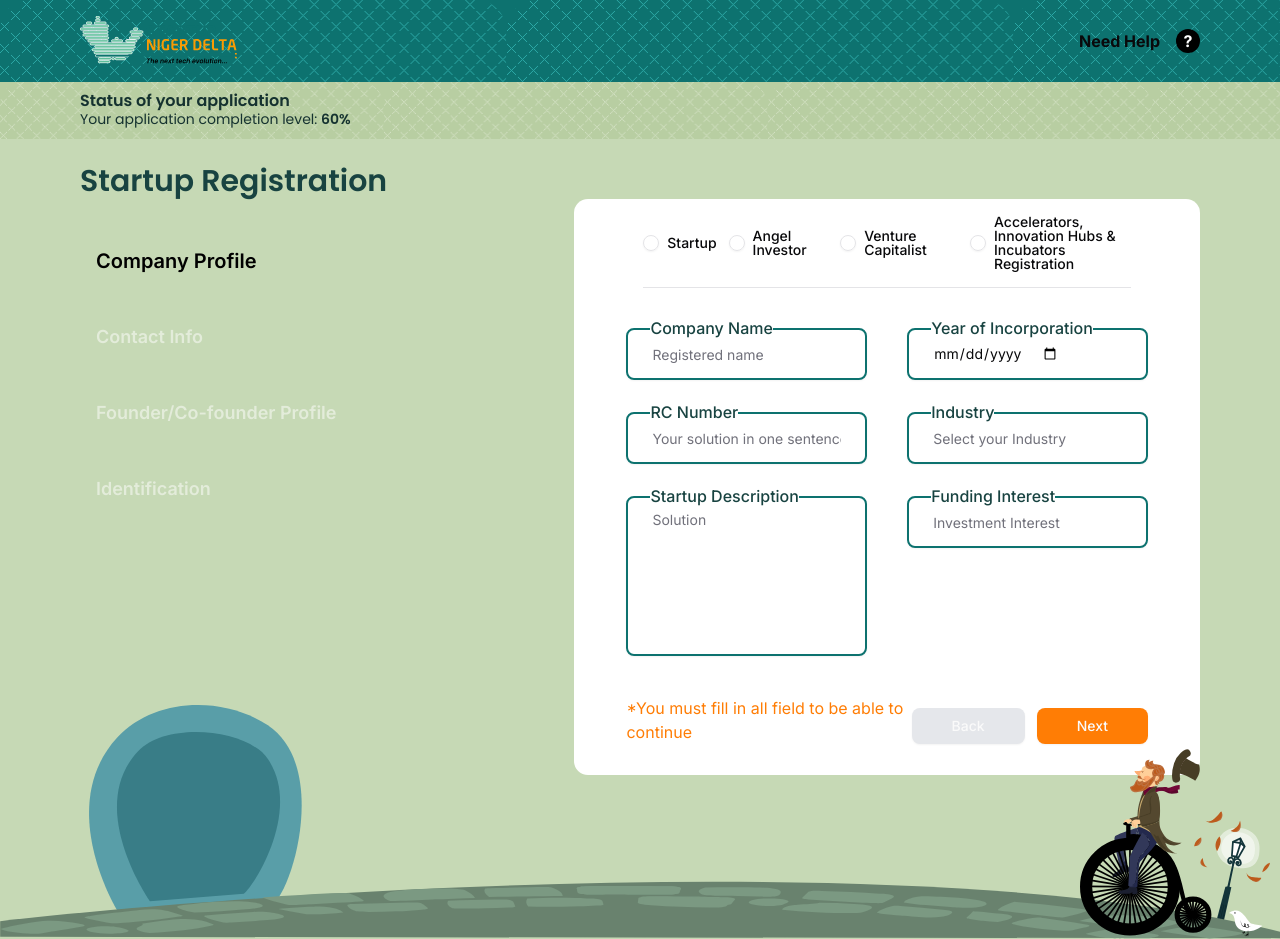
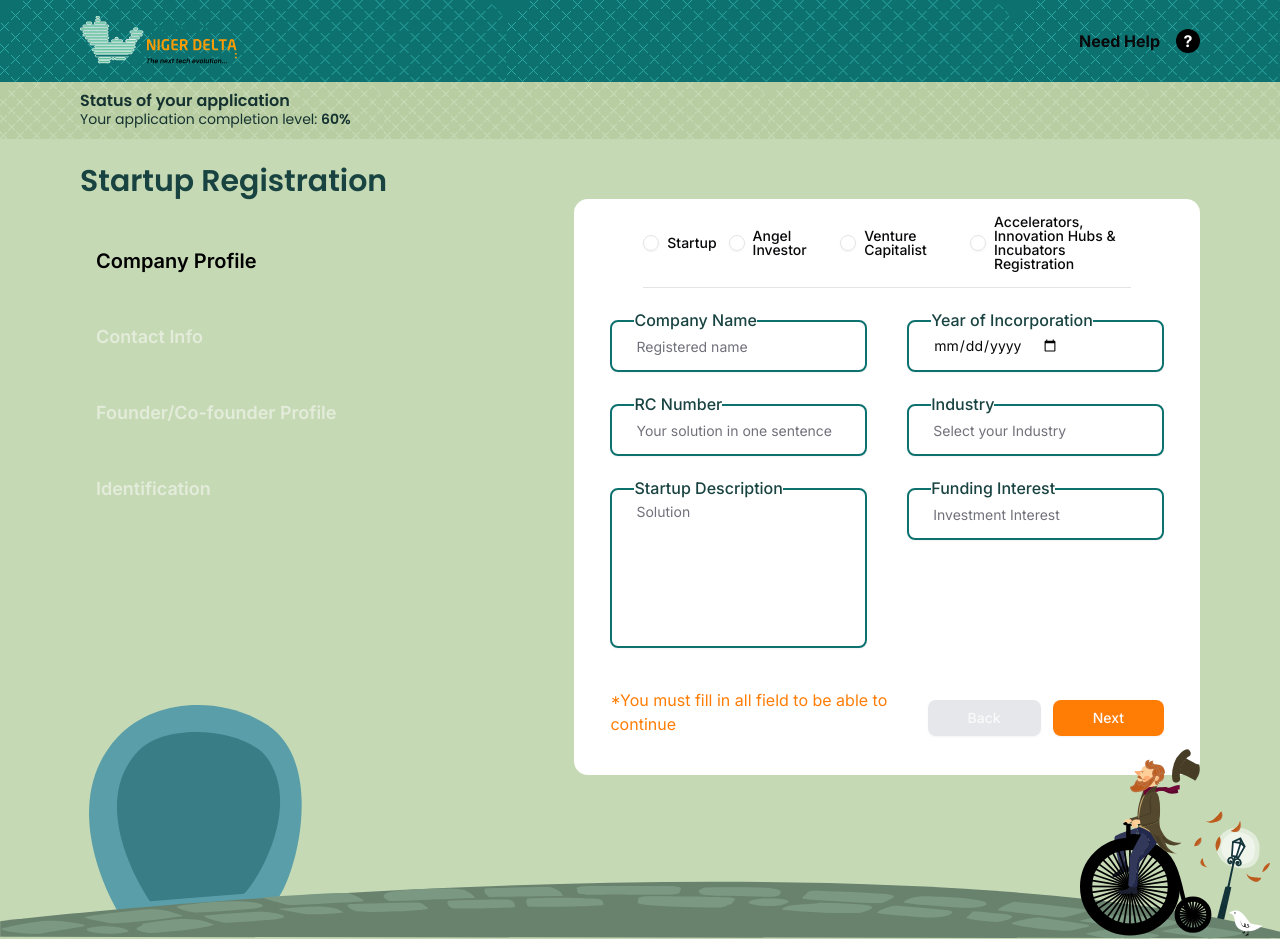
Before and after one commit to Homorwunmi/startup-niger-delta, a Next.js app: page /startup in a window 1280 px wide. Built offline with nearby package versions, Linux system fonts and the light colour scheme.

Commit message:
feat: create SidebarProps interface for Sidebar component and update related files fix: adjust padding in StartupInfo and StartupProfile forms for consistency fix: remove unnecessary imports in Sidebar component fix: ensure proper closing tags in Sidebar component

```diff
--- a/components/particle.tsx
+++ b/components/particle.tsx
@@ -14,7 +14,7 @@ export default function Particle(): JSX.Element {
     async (container: Container | undefined) => {
       console.log(container);
     },
-    [],
+    []
   );
 
   return (
--- a/components/shared/sidebar.tsx
+++ b/components/shared/sidebar.tsx
@@ -1,33 +1,13 @@
 "use client";
 
-import React, { ReactElement } from "react";
+import React from "react";
 import Image from "next/image";
 import Link from "next/link";
 import { usePathname } from "next/navigation";
+import { SidebarProps } from "@/types/Onboarding.d";
 import { Button } from "../ui/button";
 import { RadioGroup, RadioGroupItem } from "../ui/radio-group";
 import { Label } from "../ui/label";
-
-interface SidebarProps {
-  sidebarItems: {
-    title: string;
-    Component: ReactElement;
-    src: string;
-  }[];
-  value: string;
-  activeTab: {
-    title: string;
-    Component: React.JSX.Element;
-    src: string;
-  };
-  setActiveTab: React.Dispatch<
-    React.SetStateAction<{
-      title: string;
-      Component: React.JSX.Element;
-      src: string;
-    }>
-  >;
-}
 
 export default function Sidebar({
   sidebarItems,
@@ -57,8 +37,7 @@ export default function Sidebar({
                         Component: item.Component,
                         src: item.src,
                       });
-                    }}
-                  >
+                    }}>
                     {item.title}
                   </Button>
                 </li>
@@ -76,8 +55,7 @@ export default function Sidebar({
                   <RadioGroup defaultValue="option-one">
                     <Link
                       href="/startup"
-                      className="flex items-center space-x-2"
-                    >
+                      className="flex items-center space-x-2">
                       <RadioGroupItem
                         value="startup"
                         id="startup"
@@ -91,8 +69,7 @@ export default function Sidebar({
                   <RadioGroup defaultValue="option-one">
                     <Link
                       href="/angel-investor"
-                      className="flex items-center space-x-2"
-                    >
+                      className="flex items-center space-x-2">
                       <RadioGroupItem
                         value="angel-investor"
                         id="angel-investor"
@@ -106,8 +83,7 @@ export default function Sidebar({
                   <RadioGroup defaultValue="option-one">
                     <Link
                       href="/venture-capitalist"
-                      className="flex items-center space-x-2"
-                    >
+                      className="flex items-center space-x-2">
                       <RadioGroupItem
                         value="venture-capitalist"
                         id="venture-capitalist"
@@ -123,8 +99,7 @@ export default function Sidebar({
                   <RadioGroup defaultValue="option-one">
                     <Link
                       href="/accelerator"
-                      className="flex items-center space-x-2"
-                    >
+                      className="flex items-center space-x-2">
                       <RadioGroupItem
                         value="accelerator"
                         id="accelerator"
--- a/components/startup/startup-info.tsx
+++ b/components/startup/startup-info.tsx
@@ -5,7 +5,7 @@ import { Label } from "../ui/label";
 export default function StartupInfo() {
   return (
     <form className="flex flex-col h-full">
-      <div className="grid grid-cols-2 gap-y-6 gap-x-10 p-8">
+      <div className="grid grid-cols-2 gap-y-6 gap-x-10 py-6 px-4">
         <div className="relative w-full">
           <Label
             htmlFor="company-email"
--- a/components/startup/startup-profile.tsx
+++ b/components/startup/startup-profile.tsx
@@ -6,7 +6,7 @@ import { Label } from "../ui/label";
 export default function StartupProfile() {
   return (
     <form action="w-full">
-      <div className="grid grid-cols-2 gap-y-6 gap-x-10 justify-between p-8">
+      <div className="grid grid-cols-2 gap-y-6 gap-x-10 justify-between py-6 px-4">
         <div className="relative w-full">
           <Label
             htmlFor="companyName"
--- /dev/null
+++ b/types/Onboarding.d.ts
@@ -0,0 +1,22 @@
+import React, { ReactElement } from "react";
+
+export interface SidebarProps {
+  sidebarItems: {
+    title: string;
+    Component: ReactElement;
+    src: string;
+  }[];
+  value: string;
+  activeTab: {
+    title: string;
+    Component: React.JSX.Element;
+    src: string;
+  };
+  setActiveTab: React.Dispatch<
+    React.SetStateAction<{
+      title: string;
+      Component: React.JSX.Element;
+      src: string;
+    }>
+  >;
+}
```
